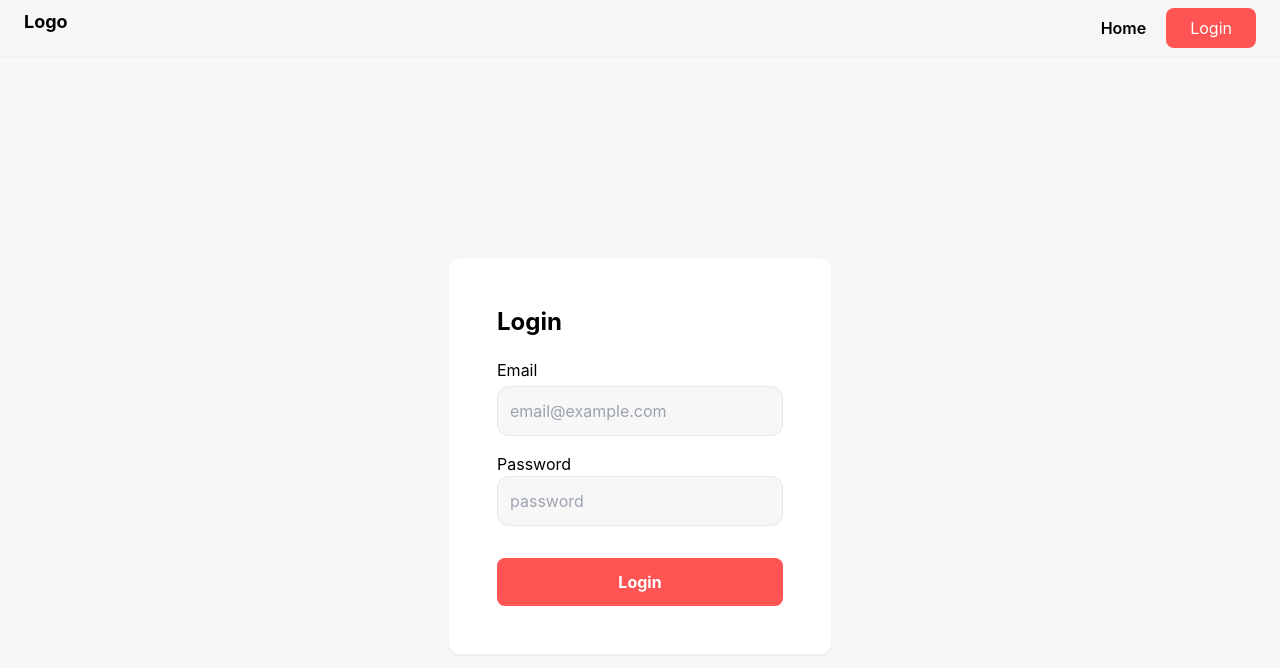
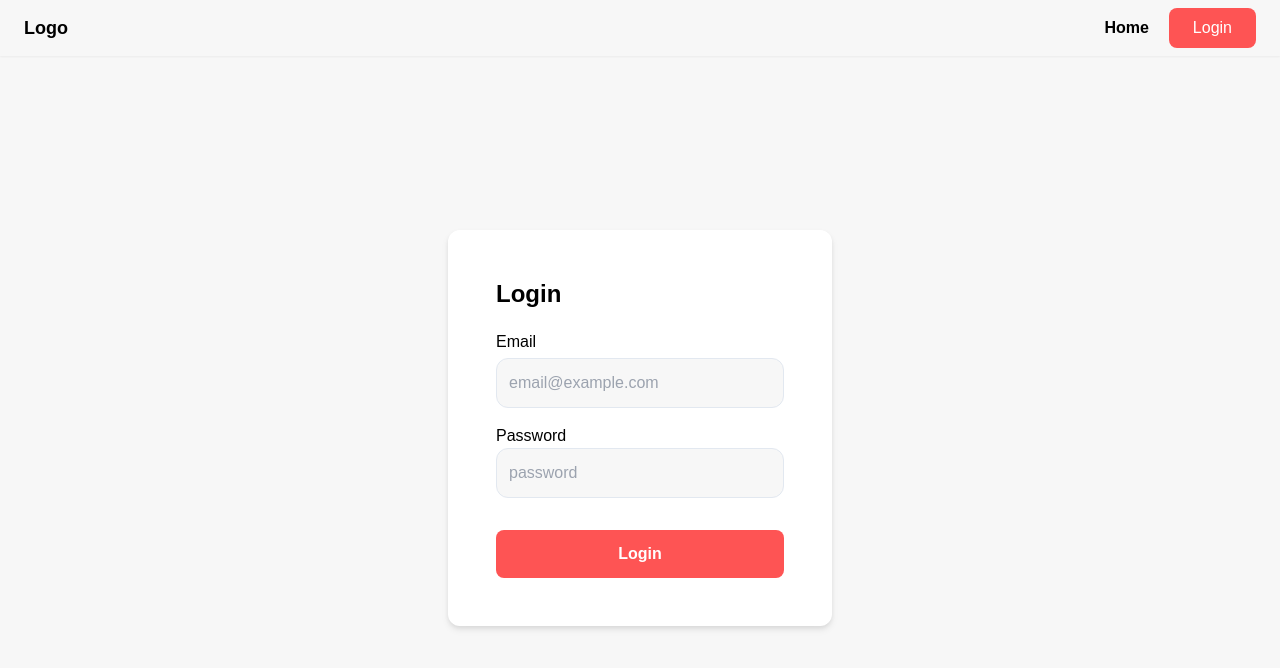
Before and after one commit to MeryemYahya/Technical-test, a React (Create React App) app: page /login in a window 1280 px wide. Shown: the top 668 px of the page. Built offline with nearby package versions, Linux system fonts and the light colour scheme.

Commit message:
fixAuth/HandleErrorReactQuery

```diff
--- a/src/Containers/CardList.js
+++ b/src/Containers/CardList.js
@@ -7,30 +7,28 @@ import LoadingCard from '../components/LoadingCard';
 export default function CardList() {
 
   const posts = useQuery(['posts'], getData, {
-    onError: (error) =>
-      alert(`Something went wrong: ${error.message}`),
     retry: 1,
-    retryDelay: 3000
   })
-  console.log(posts)
-  return (
-    <div className='w-full grid grid-cols-1 sm:grid-cols-2 md:grid-cols-3 lg:grid-cols-4 grid-flow-row gap-4'>
-      {
-        posts.isError && <h1> error</h1>
-      }
-      {
 
-        posts.isLoading ?
+  const renderFetchedData = () => {
+    if (posts.isError) return <h1 className='text-lg'> An error occurred</h1>
+    if (posts.isLoading) return (
       <>
         <LoadingCard />
         <LoadingCard />
         <LoadingCard />
       </>
-          :
-
+    )
+    if (posts.data) return (
       posts.data?.map(post => (
         <Card key={post?.id} post={post} />
       ))
+    )
+  }
+  return (
+    <div className='w-full my-4 grid grid-cols-1 sm:grid-cols-2 md:grid-cols-3 lg:grid-cols-4 grid-flow-row gap-4'>
+      {
+        renderFetchedData()
       }
     </div>
   )
--- a/src/Containers/LoginInput.js
+++ b/src/Containers/LoginInput.js
@@ -23,7 +23,7 @@ export default function LoginInput() {
 
   return (
     <div className='flex justify-center items-center h-full'>
-      <div className='border bg-white border-slate-100 shadow-sm rounded-xl w-96 py-8 px-12'>
+      <div className=' bg-white drop-shadow-md rounded-xl w-96 py-8 px-12'>
         <h3 className='text-2xl font-bold my-4'>Login</h3>
         <Formik
           initialValues={initialValues}
@@ -65,7 +65,7 @@ export default function LoginInput() {
                 />
               </div>
 
-              <button type="submit" className='bg-primary text-white my-4 py-3 px-6 rounded-lg font-bold w-full'>Login</button>
+              <button type="submit" className='bg-primary  hover:shadow-red-300 hover:shadow-lg text-white my-4 py-3 px-6 rounded-lg font-bold w-full'>Login</button>
 
             </Form>
           )}
--- a/src/Containers/PrivateRoute.js
+++ b/src/Containers/PrivateRoute.js
@@ -2,15 +2,13 @@ import React, { useContext } from 'react'
 import { Navigate } from "react-router-dom";
 import Context from '../context/context';
 
+export function PrivateRoute({ children }) {
 
-export function PrivateRoute({ children }) {
-  let { connected } = useContext(Context);
+  const { connected } = useContext(Context);
 
-  console.log("connected", connected)
-
-  if (!connected) {
+  if (connected) {
+    return children;
+  } else {
     return <Navigate to="/login" replace />;
-  } else {
-    return children;
   }
 }
--- a/src/Layouts/NavBar.js
+++ b/src/Layouts/NavBar.js
@@ -17,7 +17,7 @@ export default function NavBar() {
 
   return (
     <nav className='w-full bg-secondary shadow-sm'>
-      <div className='py-2 px-6 flex justify-between container mx-auto'>
+      <div className='py-2 px-6 flex items-center justify-between container mx-auto'>
         <div className=''>
           <h3 className='font-bold text-lg'>Logo</h3>
         </div>
--- a/src/Pages/Login.js
+++ b/src/Pages/Login.js
@@ -1,14 +1,22 @@
-import React from 'react'
+import React, { useContext } from 'react'
 import NavBar from '../Layouts/NavBar'
 import LoginInput from '../Containers/LoginInput'
+import Context from '../context/context';
+import { Navigate } from "react-router-dom";
 
 export default function Login() {
+  const { connected } = useContext(Context);
+
+  if (!connected)
     return (
-    <div className='w-full h-screen'>
+      <div className='flex flex-col w-full h-screen'>
         <NavBar />
         <div className='py-2 px-6 container mx-auto h-full'>
           <LoginInput />
         </div>
       </div>
     )
+  else {
+    return <Navigate to="/" replace />;
   }
+}
--- a/src/Router.js
+++ b/src/Router.js
@@ -13,6 +13,7 @@ const Router = () => {
         <Route path="/" element={<Home />} />
         <Route path="/login" element={<Login />} />
         <Route path='/posts' element={<PrivateRoute><Posts /></PrivateRoute>} />
+        <Route path='*' element={<Home />} />
       </Routes>
     </BrowserRouter>
   );
--- a/src/components/Card.js
+++ b/src/components/Card.js
@@ -1,8 +1,9 @@
 import React from 'react'
 
 export default function Card({ post }) {
+  console.log(`delay-[${(post?.id * 10) + 1000}ms]`)
   return (
-    <div key={post?.id} className='border bg-white border-slate-100 shadow-sm rounded-md p-4'>
+    <div className="transition duration-300 ease-in-out hover:scale-110 cursor-pointer border bg-white border-slate-100 shadow-sm rounded-md p-4">
       <h5 className='my-2 font-bold'>{post?.title}</h5>
       <p>{post?.body}</p>
     </div>
--- a/src/context/provider.js
+++ b/src/context/provider.js
@@ -1,16 +1,11 @@
-import React, { useState, useEffect } from "react";
+import React, { useState } from "react";
 import Context from "./context";
 
 
 
 const Provider = (props) => {
 
-  const [connected, setConnected] = useState(false)
-
-  useEffect(() => {
-    const user = localStorage.getItem('email');
-    user && setConnected(true)
-  }, [])
+  const [connected, setConnected] = useState(localStorage.getItem('email') || false)
 
   return (
     <Context.Provider
--- a/src/index.css
+++ b/src/index.css
@@ -4,15 +4,19 @@
 
 body {
   margin: 0;
-  font-family: -apple-system, BlinkMacSystemFont, 'Segoe UI', 'Roboto', 'Oxygen',
-    'Ubuntu', 'Cantarell', 'Fira Sans', 'Droid Sans', 'Helvetica Neue',
-    sans-serif;
-  -webkit-font-smoothing: antialiased;
-  -moz-osx-font-smoothing: grayscale;
+  font-family: sans-serif;
   background-color: #f7f7f7;
 }
+.ani{
+  animation: appear 0.5s linear ;
+}
 
-code {
-  font-family: source-code-pro, Menlo, Monaco, Consolas, 'Courier New',
-    monospace;
-}
+@keyframes appear{
+        from {
+        transform: translateY(1.5rem)
+
+        }
+        to{
+transform: translateX(0px)
+        }
+      }
--- a/src/services/data.js
+++ b/src/services/data.js
@@ -2,7 +2,6 @@ import axios from "axios"
 
 const getData = async () => {
   const result = await axios.get("https://jsonplaceholder.typicode.com/posts")
-  console.log(result)
   return result.data
 }
 
--- a/src/utils/inputValidation.js
+++ b/src/utils/inputValidation.js
@@ -2,12 +2,12 @@ import * as Yup from 'yup';
 
 const validationSchema = Yup.object().shape({
   email: Yup.string()
-    .email("email invalide")
-    .required("L'email est obligatoire"),
+    .email("Invalid email")
+    .required("Email required"),
   password: Yup.string()
-    .required("Mot de passe est obligatoire")
-    .min(8, "Mot de passe doit être plus grand que 8 caractères")
-    .max(12, "Mot de passe doit être plus petit que 12 caractères"),
+    .required("Password required")
+    .min(8, "Password must be longer than 8 characters")
+    .max(12, "Password must be less than 12 characters"),
 });
 
 export default validationSchema
--- a/tailwind.config.js
+++ b/tailwind.config.js
@@ -6,6 +6,15 @@ module.exports = {
       colors: {
         primary: "#fe5454",
         secondary: "#f7f7f7"
+      },
+      animation: {
+        'appear': 'appear 0.5s linear',
+      },
+      keyframes: {
+        appear: {
+          '0%': { transform: 'translateY(1.5rem)' },
+          '100%': { transform: 'translateX(0px)' },
+        }
       }
     },
   },
```
Also changed, not shown: 2 other files (tests, documents, lock files or other folders). Lines whose indentation alone changed are shown as unchanged.
